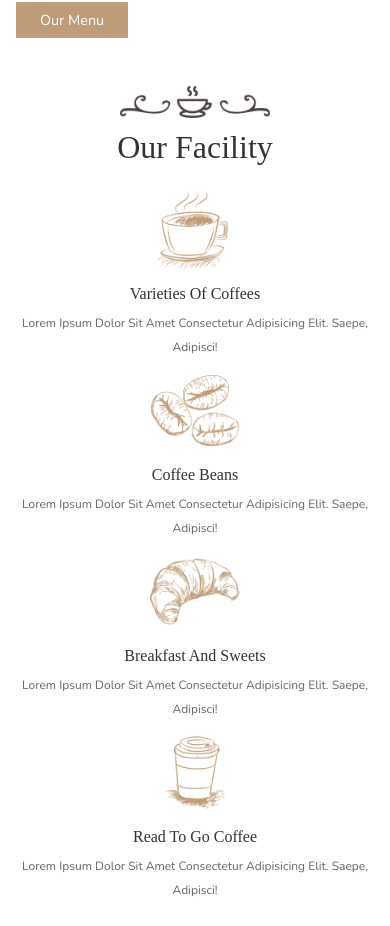
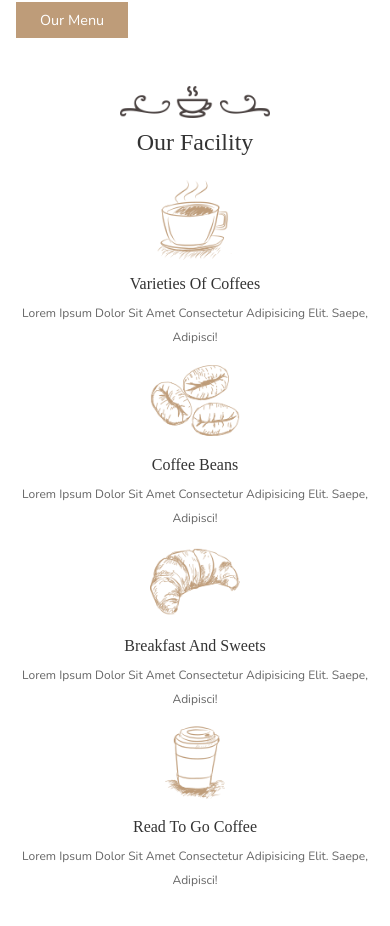
Before and after one commit to codersujon/CoffeeShop, a React (Create React App) app: page / in a window 390 px wide. Shown: the part 1220-2146 px from the top of the page. Built offline with nearby package versions, Linux system fonts and the light colour scheme; a web font is replaced by a local one.

Commit message:
sectiontitle responsive

```diff
--- a/src/sass/_sectionTitle.scss
+++ b/src/sass/_sectionTitle.scss
@@ -10,5 +10,9 @@
     & h3 {
         font-size: 4rem;
         color: $black;
+
+        @media(max-width: 450px) {
+            font-size: 3rem;
+        }
     }
 }
```
